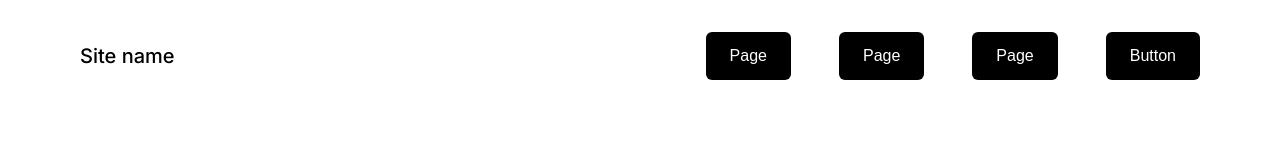
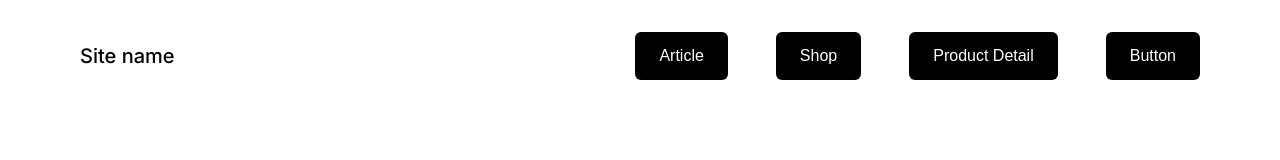
Before and after one commit to Aniltmg463/type-app, a Next.js app: page / in a window 1280 px wide. Shown: the top 160 px of the page. Built offline with nearby package versions, Linux system fonts and the light colour scheme.

Commit message:
refactor Header component to use Link for navigation; update mock data with correct navigation links

```diff
--- a/app/components/Header.tsx
+++ b/app/components/Header.tsx
@@ -1,23 +1,46 @@
+'use client'
+
+import Link from 'next/link';
+import { useRouter } from 'next/navigation';
+
 interface HeaderProps {
   siteName?: string;
   navigationLinks: string[];
 }
 
+// Map navigation link names to their routes
+const getLinkPath = (linkName: string): string => {
+  const linkMap: Record<string, string> = {
+    'Article': '/article',
+    'Shop': '/shop',
+    'Product Detail': '/product-detail',
+  };
+  return linkMap[linkName] || '#';
+};
+
 export default function Header({ siteName = "Site name", navigationLinks }: HeaderProps) {
+  const router = useRouter();
+
   return (
     <header className="flex items-center justify-between px-5 sm:px-10 lg:px-20 py-6 lg:py-8">
-      <div className="product-nav-link text-base sm:text-lg lg:text-xl">{siteName}</div>
+      <Link href="/" className="product-nav-link text-base sm:text-lg lg:text-xl hover:opacity-80 transition-opacity">
+        {siteName}
+      </Link>
       <nav className="flex items-center gap-4 sm:gap-6 lg:gap-12">
         {navigationLinks.map((link, index) => (
-          <a
+          <Link
             key={index}
-            href="#"
-            className="hidden sm:inline-block bg-product-button-bg text-product-button-text px-4 lg:px-6 py-2 lg:py-3 rounded-md text-sm lg:text-base font-inter font-medium hover:opacity-90 transition-opacity"
+            href={getLinkPath(link)}
+            className="hidden sm:inline-block bg-product-button-bg text-product-button-text px-4 lg:px-6 py-2 lg:py-3 rounded-md text-sm lg:text-base font-inter font-medium hover:opacity-90 hover:scale-105 transition-all duration-200"
           >
             {link}
-          </a>
+          </Link>
         ))}
-        <button className="bg-product-button-bg text-product-button-text px-4 lg:px-6 py-2 lg:py-3 rounded-md text-sm lg:text-base font-inter font-medium hover:opacity-90 transition-opacity">
+        <button
+          type="button"
+          onClick={() => router.push('/')}
+          className="bg-product-button-bg text-product-button-text px-4 lg:px-6 py-2 lg:py-3 rounded-md text-sm lg:text-base font-inter font-medium hover:opacity-90 hover:scale-105 transition-all duration-200"
+        >
           Button
         </button>
       </nav>
--- a/app/data/landingV2MockData.ts
+++ b/app/data/landingV2MockData.ts
@@ -3,7 +3,7 @@ import type { LandingPageV2Props } from '../types/landing';
 export const mockLandingV2Data: LandingPageV2Props = {
   header: {
     siteName: "Site name",
-    navigationLinks: ["Page", "Page", "Page"]
+    navigationLinks: ["Article", "Shop", "Product Detail"]
   },
   hero: {
     title: "Landing page title",
```
